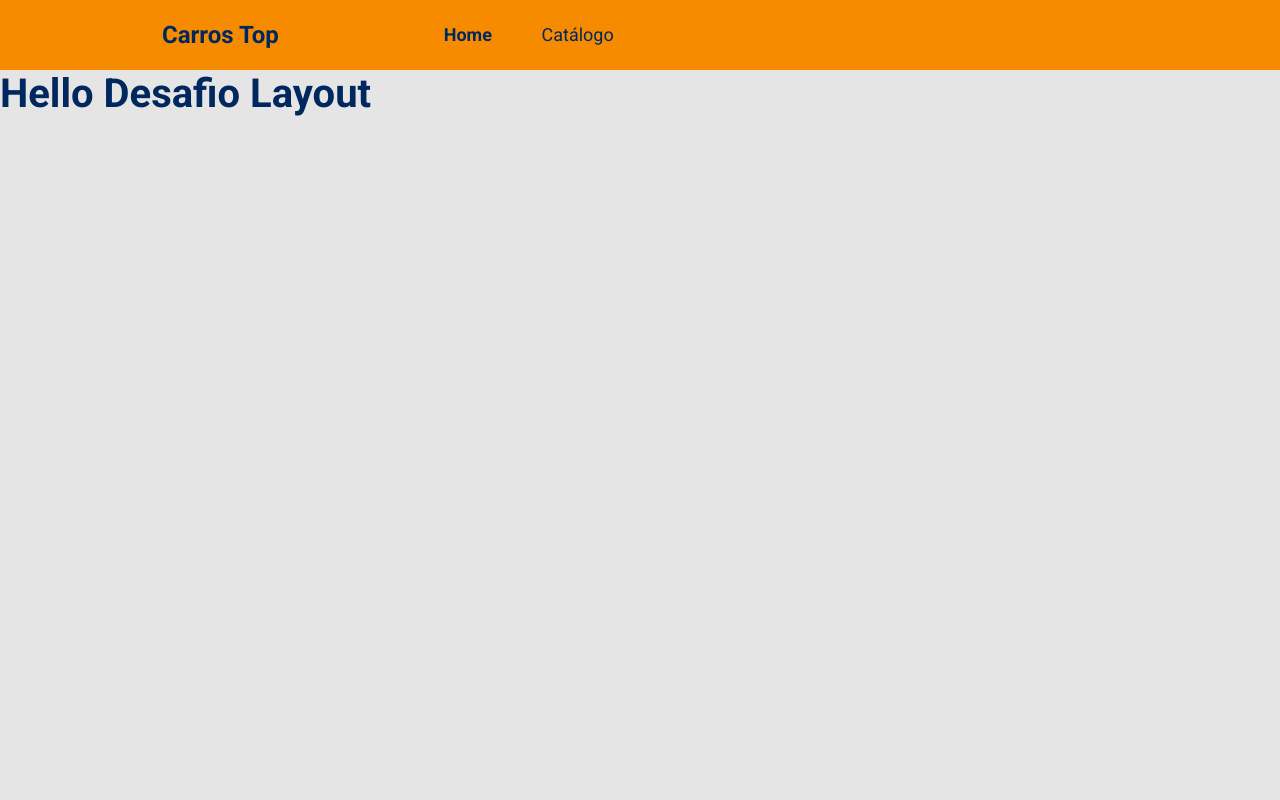
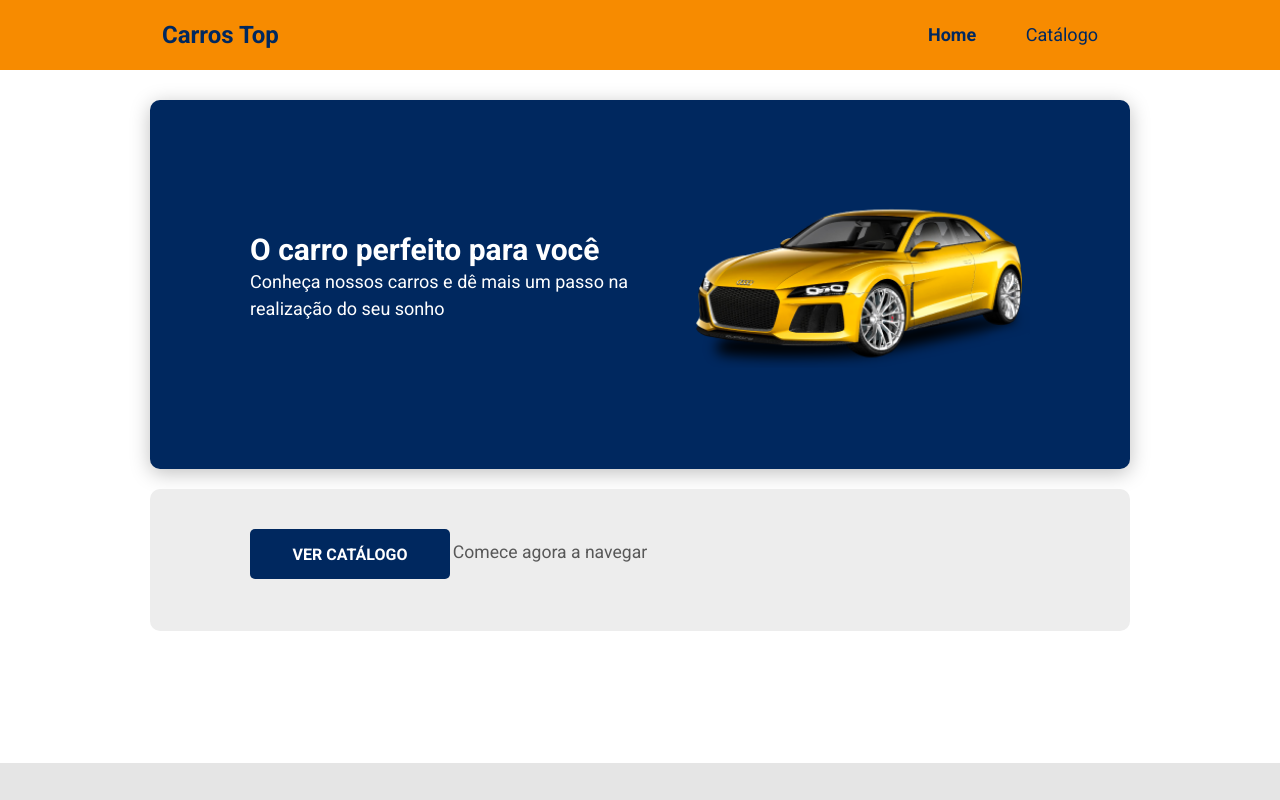
Before and after one commit to LucianaSouzaBianchini/bds-desafio-layout, a React (Create React App) app in the folder frontweb/: page / in a window 1280 px wide. Built offline with nearby package versions, Linux system fonts and the light colour scheme.

Commit message:
Home styling

```diff
--- a/frontweb/src/App.tsx
+++ b/frontweb/src/App.tsx
@@ -1,14 +1,9 @@
-import Navbar from "./components/Navbar";
-import "./assets/styles/custom.scss";
-import "./App.css";
+import './assets/styles/custom.scss';
+import './App.css';
+import Home from 'pages/Home';
 
 const App = () => {
-  return (
-    <>
-      <Navbar />
-      <h1>Hello Desafio Layout</h1>
-    </>
-  );
-}
+  return <Home />;
+};
 
 export default App;
--- /dev/null
+++ b/frontweb/src/components/ButtonIcon/index.tsx
@@ -0,0 +1,11 @@
+import './styles.css';
+
+const ButtonIcon = () => {
+  return (
+        <button className="btn btn-icon">
+          <h6>VER CATÁLOGO</h6>
+        </button>
+  );
+};
+
+export default ButtonIcon;
--- /dev/null
+++ b/frontweb/src/components/ButtonIcon/styles.css
@@ -0,0 +1,9 @@
+/*
+.btn-icon{
+    margin-top: 30px;
+    margin-bottom: 10px;
+}
+*/
+.btn-icon:hover {
+    color: #ffffff;
+}
--- a/frontweb/src/components/Navbar/index.tsx
+++ b/frontweb/src/components/Navbar/index.tsx
@@ -23,7 +23,7 @@ const Navbar = () => {
           <span className="navbar-toggler-icon"></span>
         </button>
 
-        <div className="collapse navbar-collapse" id="dscatalog-navbar">
+        <div className="collapse navbar-collapse menu-nav" id="dscatalog-navbar">
           <ul className="navbar-nav offset-md-2 main-menu">
             <li>
               <a href="link" className="active">
--- a/frontweb/src/components/Navbar/styles.css
+++ b/frontweb/src/components/Navbar/styles.css
@@ -1,11 +1,12 @@
-.main-nav{
+.main-nav {
   min-height: 70px;
-    padding-left: 150px;
-/*    padding-right: 500px;*/
+  padding-left: 20px;
+  /*  padding-right: 500px;*/
 }
 
-.nav-logo-text, .nav-logo-text:hover {
-    color: #00285F;
+.nav-logo-text,
+.nav-logo-text:hover {
+  color: #00285f;
 }
 
 .main-menu {
@@ -14,15 +15,28 @@
   width: 170px;
   justify-content: space-between;
 }
-
-.main-menu a{
+.menu-nav {
+  justify-content: flex-end;
+  margin-right: 20px;
+}
+.main-menu a {
   font-weight: 400;
 }
 
-.main-menu a:hover{
+.main-menu a:hover {
   font-weight: 700;
 }
 
-.main-menu a.active{
+.main-menu a.active {
   font-weight: 700;
 }
+
+@media (min-width: 1280px) {
+  .main-nav {
+    padding-left: 150px;
+  }
+
+  .menu-nav {
+      padding-right: 150px;
+  }
+}
--- /dev/null
+++ b/frontweb/src/pages/Home/index.tsx
@@ -0,0 +1,36 @@
+import Navbar from 'components/Navbar';
+import MainImage from 'assets/images/main-car-image.png';
+import './styles.css';
+import ButtonIcon from 'components/ButtonIcon';
+
+const Home = () => {
+  return (
+    <>
+      <Navbar />
+      <div className="home-container">
+        <div className="home-card">
+          <div className="home-card1">
+            <div className="home-content-container">
+              <h1>O carro perfeito para você</h1>
+              <p>
+                Conheça nossos carros e dê mais um passo na realização do seu
+                sonho
+              </p>
+            </div>
+            <div className="home-image-container">
+              <img src={MainImage} />
+            </div>
+          </div>
+          <div className="home-card2">
+            <div className="home-card2-button">
+              <ButtonIcon />
+              <p>Comece agora a navegar</p>
+            </div>
+          </div>
+        </div>
+      </div>
+    </>
+  );
+};
+
+export default Home;
--- /dev/null
+++ b/frontweb/src/pages/Home/styles.css
@@ -0,0 +1,163 @@
+.home-container {
+  background-color: #ffffff;
+  font-size: 22px;
+  text-align: center;
+}
+.home-card {
+  color: #ffffff;
+  padding: 20px 10px;
+}
+.home-card1 {
+  display: flex;
+  flex-direction: column-reverse;
+  align-items: center;
+  background-color: #00285f;
+  box-shadow: 0px 4px 20px rgba(0, 0, 0, 0.25);
+  border-radius: 10px;
+  margin-bottom: 20px;
+}
+.home-image-container {
+  padding: 62px 28px;
+}
+.home-image-container img {
+  width: 100%;
+  height: auto;
+}
+.home-content-container h1 {
+  font-size: 1em;
+  width: 280px;
+}
+.home-content-container p {
+  padding: 15px 0px 50px;
+  font-size: 0.65em;
+  width: 270px;
+}
+.home-card2 {
+  background-color: #ededed;
+  color: #ffffff;
+  padding: 0px 10px;
+  border-radius: 10px;
+  margin-bottom: 120px;
+  align-items: center;
+}
+.home-card2-button button {
+  background-color: #00285f;
+  color: #ffffff;
+  width: 190px;
+  height: 40px;
+  padding: 12px 36px;
+  border-radius: 5px;
+}
+.home-card2-button p {
+  color: #585858;
+  margin-bottom: 25px;
+  font-size: 0.8em;
+}
+
+@media (min-width: 576px) {
+  .home-card {
+    padding: 25px 15px;
+  }
+  .home-card1 {
+    font-size: 30px;
+  }
+  .home-image-container img {
+    width: 340px;
+  }
+  .home-content-container h1 {
+    width: 400px;
+  }
+  .home-content-container p {
+    width: 410px;
+  }
+  .home-card2 {
+    padding: 0px 0px;
+    margin-bottom: 100px;
+  }
+  .home-card2-button {
+    padding: 40px;
+    display: flex;
+    justify-content: center;
+  }
+  .home-card2-button button {
+    width: 200px;
+    height: 50px;
+  }
+  .home-card2-button p {
+    width: 200px;
+    margin-top: 10px;
+  }
+}
+
+@media (min-width: 768px) {
+  .home-image-container {
+    padding: 80px 190px;
+  }
+  .home-card2 {
+    margin-bottom: 220px;
+  }
+  .home-card2-button {
+    padding: 40px 100px;
+    justify-content: flex-start;
+  }
+}
+
+@media (min-width: 992px) {
+  .home-image-container img {
+    width: 400px;
+  }
+  .home-card2 {
+    margin-bottom: 250px;
+  }
+}
+
+@media (min-width: 1200px) {
+  .home-card {
+    padding: 30px 150px;
+    margin-bottom: 0px;
+  }
+  .home-card1 {
+    flex-direction: row;
+    justify-content: space-between;
+  }
+  .home-image-container  {
+    padding: 83px 0px 83px 0px;
+    margin-right: 100px;
+  }
+
+  .home-image-container img {
+    align-items: flex-end;
+    text-align: right;
+    width: 340px;
+  }
+  .home-content-container {
+    align-items: flex-start;
+    text-align: left;
+    margin-left: 100px;
+  }
+  .home-content-container h1 {
+    font-size: 30px;
+    width: 400px;
+  }
+  .home-content-container p {
+    font-size: 0.6em;
+    width: 400px;
+    padding: 0px 0px;
+  }
+  .home-card2 {
+  margin-bottom: 102px;
+  }
+}
+@media (min-width: 1400px) {
+  .home-image-container img {
+    width: 400px;
+  }
+  .home-content-container h1 {
+    font-size: 36px;
+    width: 450px;
+  }
+  .home-content-container p {
+    width: 400px;
+  }
+
+}
```
Also changed, not shown: frontweb/src/assets/images/main-car-image.png (added). Lines whose indentation alone changed are shown as unchanged.
